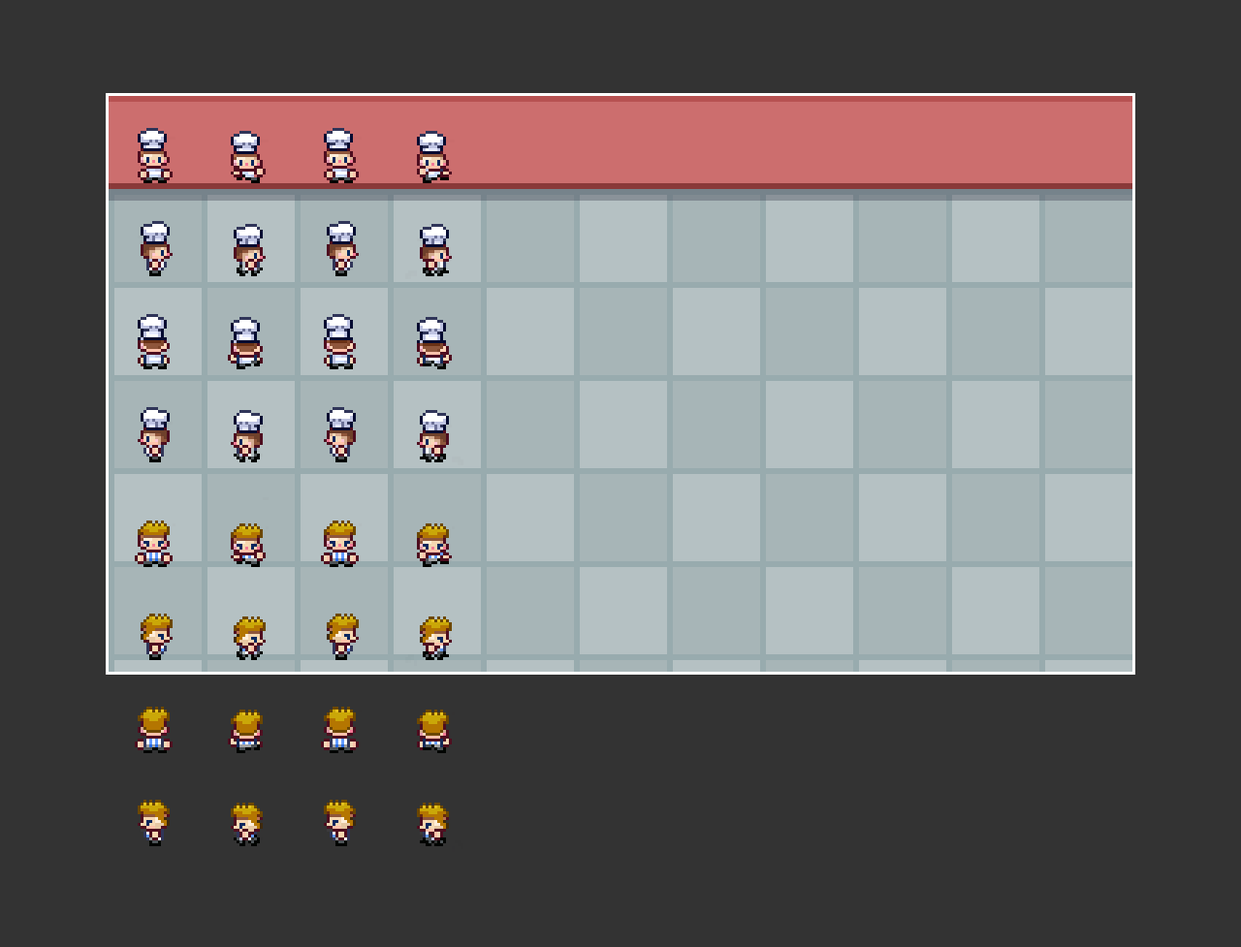
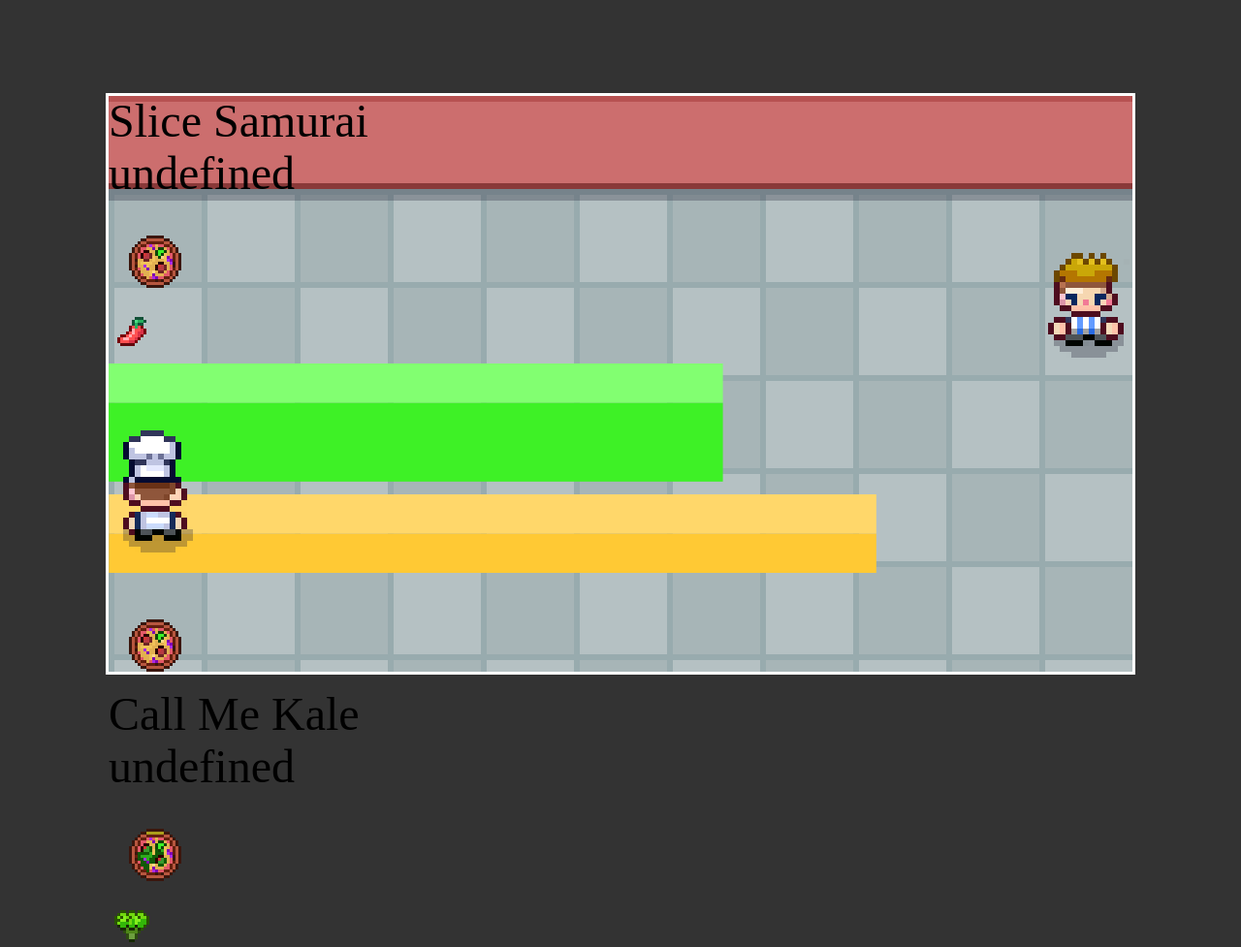
Before and after one commit to gabrielbentoo/pizza-legends, a plain HTML site: page index.html in a window 1280 px wide. Shown: the top 977 px of the page at 97% size. Before the commit the page ends 891 px from the top, so only its background shows below. Drawn offline with Linux system fonts and the light colour scheme.

Commit message:
sistema de batalha parte 2

```diff
--- a/Battle/Battle.js
+++ b/Battle/Battle.js
@@ -1,6 +1,39 @@
 class Battle {
     constructor() {
-
+        this.combatants = {
+            "player1": new Combatant({
+                ...Pizzas.s001,
+                team: "player",
+                hp: 30,
+                maxHp: 50,
+                xp: 75,
+                maxXp: 100,
+                level: 1,
+                status: null
+            }, this),
+            "enemy1": new Combatant({
+                ...Pizzas.v001,
+                team: "enemy",
+                hp: 20,
+                maxHp: 50,
+                xp: 20,
+                maxXp: 100,
+                level: 1,
+            }, this),
+            "enemy2": new Combatant({
+                ...Pizzas.f001,
+                team: "enemy",
+                hp: 25,
+                maxHp: 50,
+                xp: 30,
+                maxXp: 100,
+                level: 1,
+            }, this),
+        }
+        this.activeCombatants = {
+            player: "player1",
+            enemy: "enemy1"
+        }
     }
 
     createElement() {
@@ -19,5 +52,11 @@ class Battle {
     init(container) {
         this.createElement();
         container.appendChild(this.element);
+
+        Object.keys(this.combatants).forEach(key => {
+            let combatant = this.combatants[key];
+            combatant.id = key;
+            combatant.init(this.element);
+        })
     }
 }
--- a/Battle/Combatant.js
+++ b/Battle/Combatant.js
@@ -0,0 +1,75 @@
+class Combatant {
+    constructor(config, battle) {
+        Object.keys(config).forEach(key => {
+            this[key] = config[key];
+        })
+        this.battle = battle;
+    }
+
+    get hpPercent() {
+        const percent = this.hp / this.maxHp * 100;
+        return percent > 0 ? percent : 0;
+    }
+
+    get xpPercent() {
+        return this.xp / this.maxXp * 100;
+    }
+
+    get isActive() {
+        return this.battle.activeCombatants[this.team] === this.id;
+    }
+
+    createElement() {
+        this.hudElement = document.createElement("div");
+        this.hudElement.classList.add("Combatant");
+        this.hudElement.setAttribute("data-combatant", this.id);
+        this.hudElement.setAttribute("data-team", this.team);
+        this.hudElement.innerHTML = (`
+            <p class="Combatant_name">${this.name}</p>
+            <p class="Combatant_level"></p>
+            <div class="Combatant_character_crop">
+                <img class="Combatant_character" alt="${this.name}" src="${this.src}" />
+            </div>
+            <img class="Combatant_type" src="${this.icon}" alt="${this.type}" />
+            <svg viewBox="0 0 26 3" class="Combatant_life-container">
+                <rect x=0 y=0 width="0%" height=1 fill="#82FF71" />
+                <rect x=0 y=1 width="0%" height=2 fill="#3EF126" />
+            </svg>
+            <svg viewBox="0 0 26 2" class="Combatant_xp-container">
+                <rect x=0 y=0 width="0%" height=1 fill="#FFD76A" />
+                <rect x=0 y=1 width="0%" height=1 fill="#FFC934" />
+            </svg>
+            <p class="Combatant_status"></p>
+        `);
+
+        this.pizzaElement = document.createElement("img");
+        this.pizzaElement.classList.add("Pizza");
+        this.pizzaElement.setAttribute("src", this.src);
+        this.pizzaElement.setAttribute("alt", this.name);
+        this.pizzaElement.setAttribute("data-team", this.team);
+
+        this.hpFills = this.hudElement.querySelectorAll(".Combatant_life-container > rect");
+        this.xpFills = this.hudElement.querySelectorAll(".Combatant_xp-container > rect");
+    }
+
+    update(changes = {}) {
+        Object.keys(changes).forEach(key => {
+            this[key] = changes[key]
+        });
+
+        this.hudElement.setAttribute("data-active", this.isActive);
+        this.pizzaElement.setAttribute("data-active", this.isActive);
+
+        this.hpFills.forEach(rect => rect.style.width = `${this.hpPercent}%`);
+        this.xpFills.forEach(rect => rect.style.width = `${this.xpPercent}%`);
+
+        this.hudElement.querySelector(".Combatant_level").innerText = this.text;
+    }
+
+    init(container) {
+        this.createElement();
+        container.appendChild(this.hudElement);
+        container.appendChild(this.pizzaElement);
+        this.update();
+    }
+ }
--- a/styles/Battle.css
+++ b/styles/Battle.css
@@ -8,3 +8,30 @@
     background-size: cover;
     image-rendering: pixelated;
 }
+
+.Battle_hero, .Battle_enemy {
+    position: absolute;
+    transform: scale(2);
+    width: 32px;
+    height: 32px;
+    overflow: hidden;
+    background: url("/images/characters/shadow.png") no-repeat no-repeat;
+}
+
+.Battle_hero img, .Battle_enemy img {
+    pointer-events: none;
+}
+
+.Battle_hero {
+    bottom: 57px;
+    left: 1px;
+}
+
+.Battle_hero img {
+    transform: translateY(-64px);
+}
+
+.Battle_enemy {
+    top: 42px;
+    right: -1px;
+}
```
